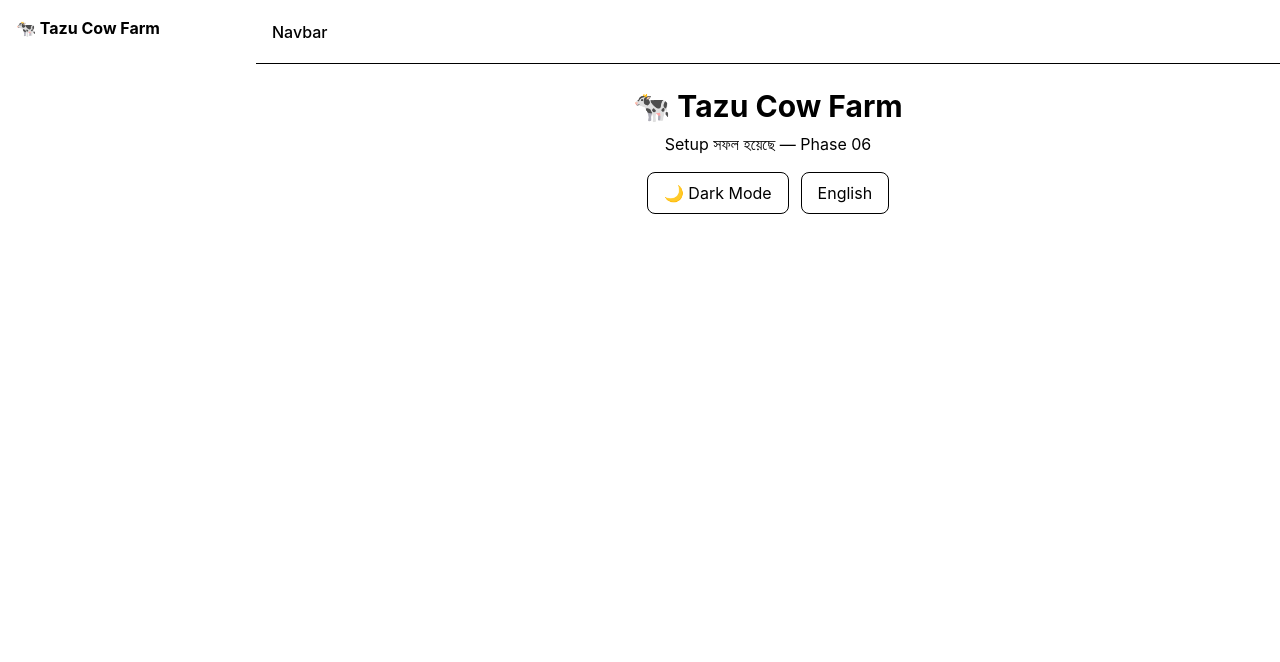
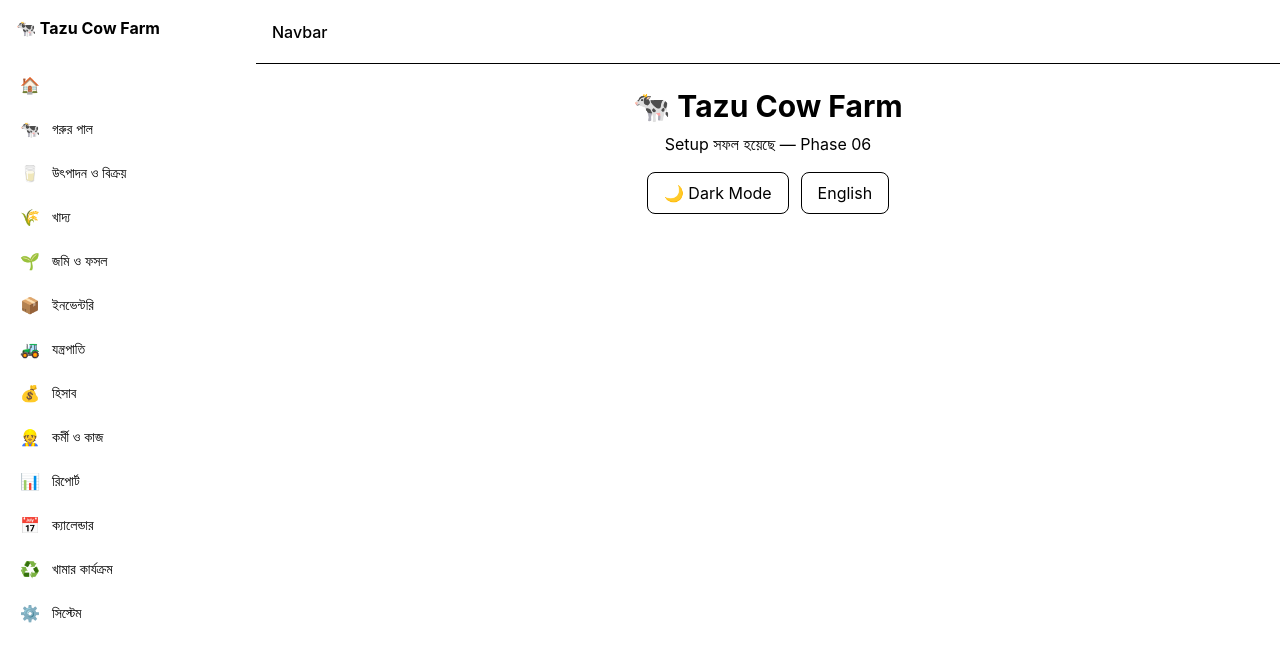
Before and after one commit to Ki-Kamrul-Islam/tazu-cow-farm, a React (Vite) app: page / in a window 1280 px wide. Shown: the top 662 px of the page. Built offline with nearby package versions, Linux system fonts and the light colour scheme.

Commit message:
Phase 07 (Responsive Sidebar)

```diff
--- /dev/null
+++ b/src/config/navigation.js
@@ -0,0 +1,40 @@
+export const navigationConfig = [
+    { key: "dashboard", labelKey: "nav.dashboard", icon: "🏠", path: "/" },
+    { key: "herd", labelKey: "nav.herd", icon: "🐄", path: "/herd" },
+    {
+        key: "production",
+        labelKey: "nav.production",
+        icon: "🥛",
+        path: "/production",
+    },
+    { key: "feed", labelKey: "nav.feed", icon: "🌾", path: "/feed" },
+    { key: "land", labelKey: "nav.land", icon: "🌱", path: "/land" },
+    {
+        key: "inventory",
+        labelKey: "nav.inventory",
+        icon: "📦",
+        path: "/inventory",
+    },
+    {
+        key: "equipment",
+        labelKey: "nav.equipment",
+        icon: "🚜",
+        path: "/equipment",
+    },
+    { key: "finance", labelKey: "nav.finance", icon: "💰", path: "/finance" },
+    { key: "team", labelKey: "nav.team", icon: "👷", path: "/team" },
+    { key: "reports", labelKey: "nav.reports", icon: "📊", path: "/reports" },
+    {
+        key: "calendar",
+        labelKey: "nav.calendar",
+        icon: "📅",
+        path: "/calendar",
+    },
+    {
+        key: "farmOperations",
+        labelKey: "nav.farmOperations",
+        icon: "♻️",
+        path: "/farm-operations",
+    },
+    { key: "system", labelKey: "nav.system", icon: "⚙️", path: "/system" },
+];
--- a/src/i18n/bn.js
+++ b/src/i18n/bn.js
@@ -8,4 +8,19 @@ export const bn = {
         lightMode: "Light Mode",
         language: "ভাষা",
     },
+    nav: {
+        dashboard: "ড্যাশবোর্ড",
+        herd: "গরুর পাল",
+        production: "উৎপাদন ও বিক্রয়",
+        feed: "খাদ্য",
+        land: "জমি ও ফসল",
+        inventory: "ইনভেন্টরি",
+        equipment: "যন্ত্রপাতি",
+        finance: "হিসাব",
+        team: "কর্মী ও কাজ",
+        reports: "রিপোর্ট",
+        calendar: "ক্যালেন্ডার",
+        farmOperations: "খামার কার্যক্রম",
+        system: "সিস্টেম",
+    },
 };
--- a/src/i18n/en.js
+++ b/src/i18n/en.js
@@ -8,4 +8,19 @@ export const en = {
         lightMode: "Light Mode",
         language: "Language",
     },
+    nav: {
+        dashboard: "Dashboard",
+        herd: "Herd",
+        production: "Production & Sales",
+        feed: "Feed",
+        land: "Land & Crops",
+        inventory: "Inventory",
+        equipment: "Equipment",
+        finance: "Finance",
+        team: "Team & Tasks",
+        reports: "Reports",
+        calendar: "Calendar",
+        farmOperations: "Farm Operations",
+        system: "System",
+    },
 };
--- a/src/layouts/DashboardLayout.jsx
+++ b/src/layouts/DashboardLayout.jsx
@@ -1,20 +1,30 @@
+import { useState } from "react";
+import { Sidebar } from "./Sidebar.jsx";
+
 export function DashboardLayout({ children }) {
+    const [isSidebarOpen, setIsSidebarOpen] = useState(false);
+
     return (
         <div className="min-h-screen flex bg-background">
-            {/* Sidebar placeholder — আসল কাজ Phase 07-এ */}
-            <aside className="w-64 bg-sidebar-bg text-sidebar-text hidden md:block">
-                <div className="p-4 font-bold">🐄 Tazu Cow Farm</div>
-            </aside>
+            <Sidebar
+                isOpen={isSidebarOpen}
+                onClose={() => setIsSidebarOpen(false)}
+            />
 
             <div className="flex-1 flex flex-col min-w-0">
-                {/* Navbar placeholder — আসল কাজ Phase 08-এ */}
-                <header className="h-16 bg-navbar-bg border-b border-border flex items-center px-4">
+                <header className="h-16 bg-navbar-bg border-b border-border flex items-center px-4 gap-3">
+                    <button
+                        className="md:hidden text-text-primary text-xl"
+                        onClick={() => setIsSidebarOpen(true)}
+                        aria-label="Open menu"
+                    >
+                        ☰
+                    </button>
                     <span className="text-text-primary font-medium">
                         Navbar
                     </span>
                 </header>
 
-                {/* মূল content — প্রতিটি page এখানে বসবে */}
                 <main className="flex-1 p-6">{children}</main>
             </div>
         </div>
--- /dev/null
+++ b/src/layouts/Sidebar.jsx
@@ -0,0 +1,47 @@
+import { useState } from "react";
+import { navigationConfig } from "../config/navigation.js";
+import { useLanguage } from "../contexts/LanguageContext.jsx";
+
+export function Sidebar({ isOpen, onClose }) {
+    const { t } = useLanguage();
+    const [activeKey, setActiveKey] = useState("dashboard");
+
+    return (
+        <>
+            {/* Mobile backdrop — sidebar খোলা থাকলে ক্লিক করে বন্ধ করা যাবে */}
+            {isOpen && (
+                <div
+                    className="fixed inset-0 bg-black/50 z-30 md:hidden"
+                    onClick={onClose}
+                />
+            )}
+
+            <aside
+                className={`fixed md:static top-0 left-0 h-full w-64 bg-sidebar-bg text-sidebar-text z-40
+          transform transition-transform duration-200
+          ${isOpen ? "translate-x-0" : "-translate-x-full"} md:translate-x-0`}
+            >
+                <div className="p-4 font-bold border-b border-white/10">
+                    🐄 Tazu Cow Farm
+                </div>
+
+                <nav className="p-2 overflow-y-auto">
+                    {navigationConfig.map((item) => (
+                        <button
+                            key={item.key}
+                            onClick={() => {
+                                setActiveKey(item.key);
+                                onClose?.();
+                            }}
+                            className={`w-full flex items-center gap-3 px-3 py-2 rounded-lg text-left mb-1 transition-colors
+                ${activeKey === item.key ? "bg-primary text-white" : "hover:bg-white/10"}`}
+                        >
+                            <span>{item.icon}</span>
+                            <span className="text-sm">{t(item.labelKey)}</span>
+                        </button>
+                    ))}
+                </nav>
+            </aside>
+        </>
+    );
+}
```
